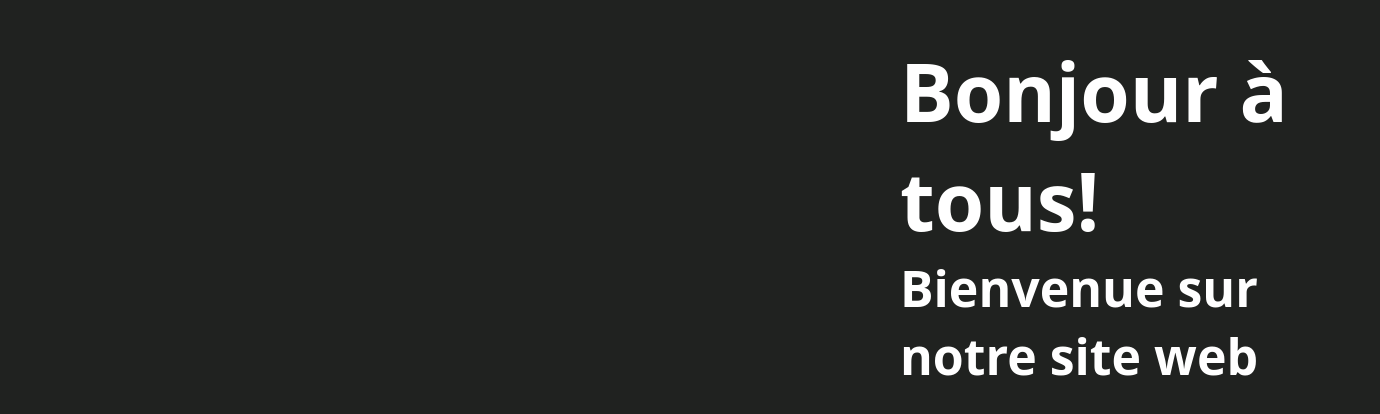
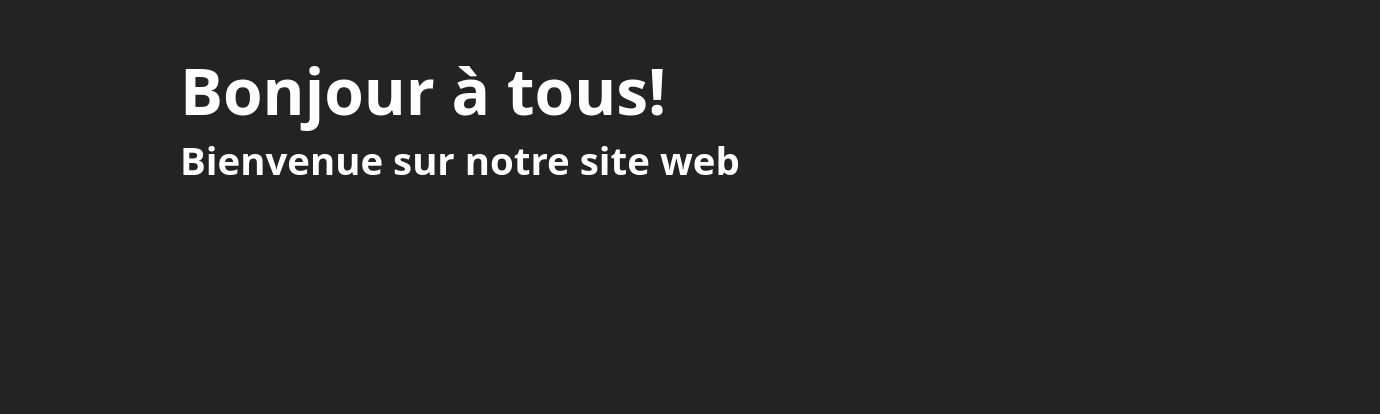
Before and after one commit to EchoesOfReveries/Cours9, a website built with Vite: page index.html in a window 1280 px wide. Shown: the part 284-698 px from the top of the page, 1380 px wide, since content can reach past the window. Built offline with nearby package versions, Linux system fonts and the light colour scheme.

Commit message:
ajustements du texte

```diff
--- a/index.html
+++ b/index.html
@@ -1,16 +1,17 @@
 <!doctype html>
-<html lang="en">
+<html lang="fr">
   <head>
     <meta charset="UTF-8" />
     <link rel="icon" type="image/svg+xml" href="/favicon.svg" />
     <meta name="viewport" content="width=device-width, initial-scale=1.0" />
-    <title>cours9</title>
-    <link rel="stylesheet" href="src/style.css">
+    <title>Cours 9</title>
   </head>
   <body>
-    <h1 class="titre">Bonjour à tous!</h1>
-    <h2 class="titre">Bienvenue sur notre site web</h2>
-    <div id="app"></div>
+    <section class="accueil">
+      <h1 class="titre">Bonjour à tous!</h1>
+      <h2 class="titre">Bienvenue sur notre site web</h2>
+    </section>
+
     <script type="module" src="/src/main.js"></script>
   </body>
 </html>
--- a/src/style.css
+++ b/src/style.css
@@ -5,21 +5,28 @@
 }
 
 body {
-  background-color: #202220;
+  background-color: #232323;
   color: white;
 }
 
 h1,
 h2 {
   font-family: system-ui;
-  margin-left: 100vh;
 }
 
 h1 {
-  font-size: 80px;
-  margin-top: 40vh;
+  font-size: 4rem;
 }
 
 h2 {
-  font-size: 50px;
+  font-size: 2.4rem;
 }
+
+.accueil {
+  height: 100vh;
+  padding: 0 5rem;
+
+  display: flex;
+  flex-direction: column;
+  justify-content: center;
+}
```
